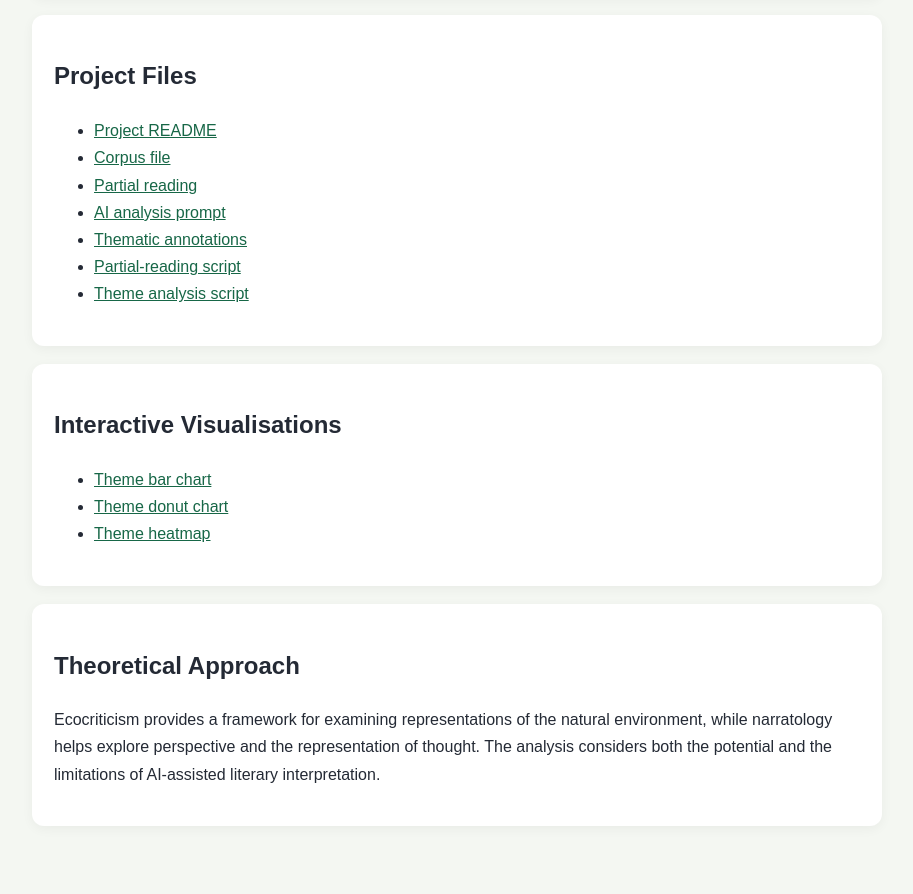
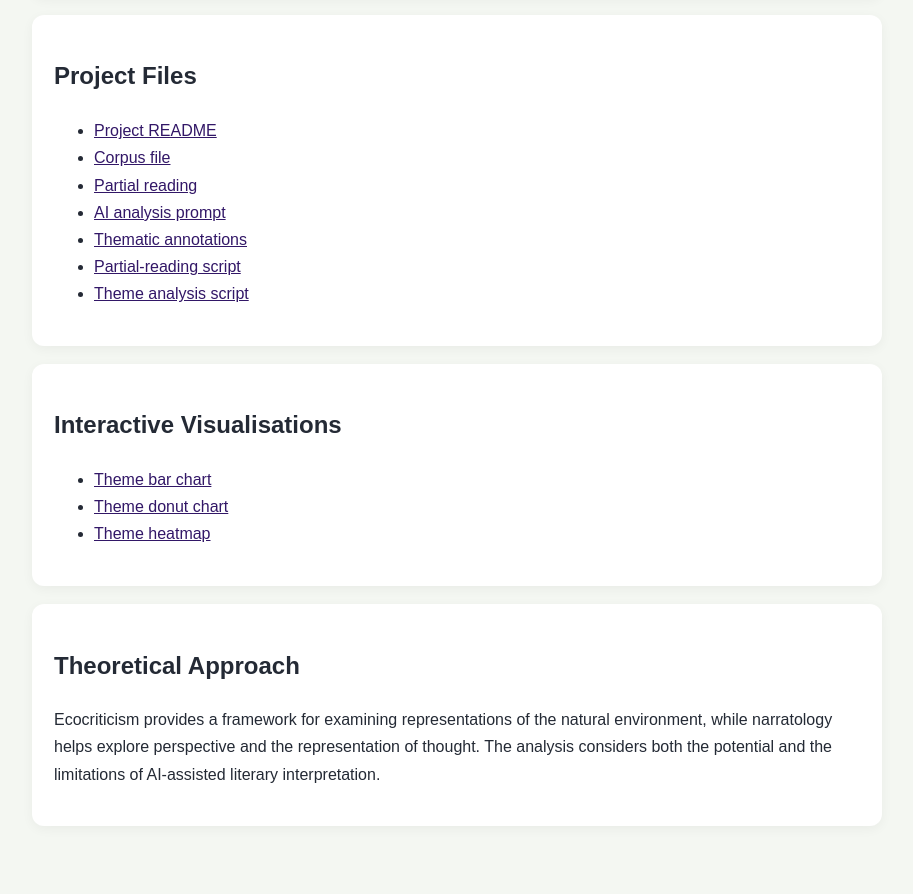
Before and after one commit to adityakumar190/synthetic-reading-kew-gardens, a plain HTML site: page index.html in a window 1280 px wide. Shown: the part 1163-2057 px from the top of the page, without its empty margins (183-1096 px from the left). Drawn offline with Linux system fonts and the light colour scheme.

Commit message:
Update index.html

```diff
--- a/index.html
+++ b/index.html
@@ -31,7 +31,7 @@
       border-radius: 12px;
       box-shadow: 0 3px 12px #0000000c;
     }
-    a { color: #176747; }
+    a { color: #321767; }
     .tag {
       display: inline-block;
       background: #e4eee5;
```
